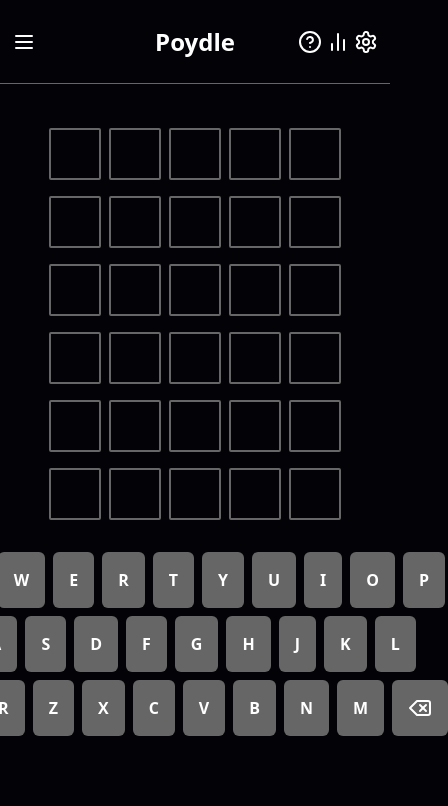
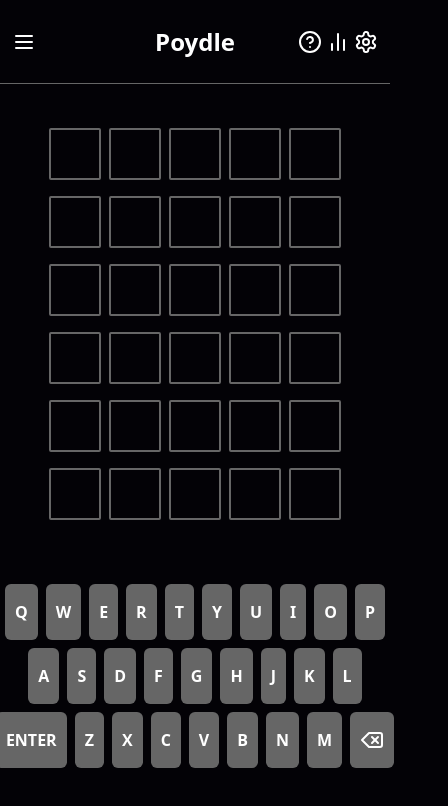
Before and after one commit to poypoydev/poydle, a React (Vite) app: page / in a window 390 px wide. Shown: the top 806 px of the page, 448 px wide, since content can reach past the window. Built offline with nearby package versions, Linux system fonts and the light colour scheme.

Commit message:
responsive

```diff
--- a/src/components/Keyboard.tsx
+++ b/src/components/Keyboard.tsx
@@ -93,7 +93,7 @@
     }
   };
   return (
-    <div className="flex justify-center gap-2 flex-col">
+    <div className="flex my-16 md:my-8 justify-center gap-2 flex-col">
       <div className="flex justify-center gap-2">
         {firstRow.map((letter) => (
           <KeyboardButton
@@ -165,7 +165,7 @@
   return (
     <button
       onClick={onClick}
-      className={`p-4 rounded-md ${getBackgroundColor(
+      className={`md:p-4 px-[10px]  py-4 rounded-md ${getBackgroundColor(
         answer,
         letter,
         guesses
```
